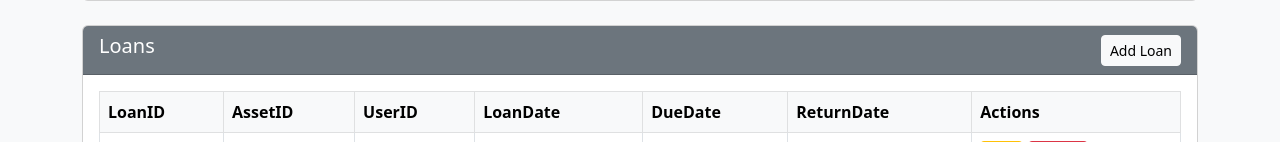
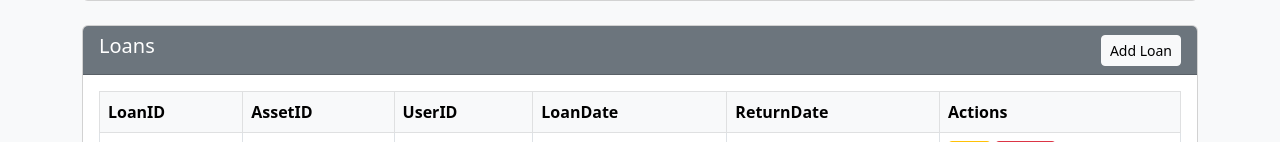
Before and after one commit to 3ilalahmed123/IT_Asset_Management_MVC, a Flask app: page /management/ in a window 1280 px wide. Shown: the part 1345-1487 px from the top of the page. Run offline with Flask 3, Linux system fonts and the light colour scheme; a user stored in the database is signed in; data comes from the database, SQL or seed files in the repository.

Commit message:
Removed DueDate from HTML

```diff
--- a/templates/management.html
+++ b/templates/management.html
@@ -128,7 +128,6 @@
                             <th>AssetID</th>
                             <th>UserID</th>
                             <th>LoanDate</th>
-                            <th>DueDate</th>
                             <th>ReturnDate</th>
                             <th>Actions</th>
                         </tr>
@@ -140,7 +139,6 @@
                             <td>{{ loan['AssetID'] }}</td>
                             <td>{{ loan['UserID'] }}</td>
                             <td>{{ loan['LoanDate'] }}</td>
-                            <td>{{ loan['DueDate'] }}</td>
                             <td>{{ loan['ReturnDate'] }}</td>
                             <td>
                                 <button class="btn btn-warning btn-sm edit-button" data-type="loan"
```
